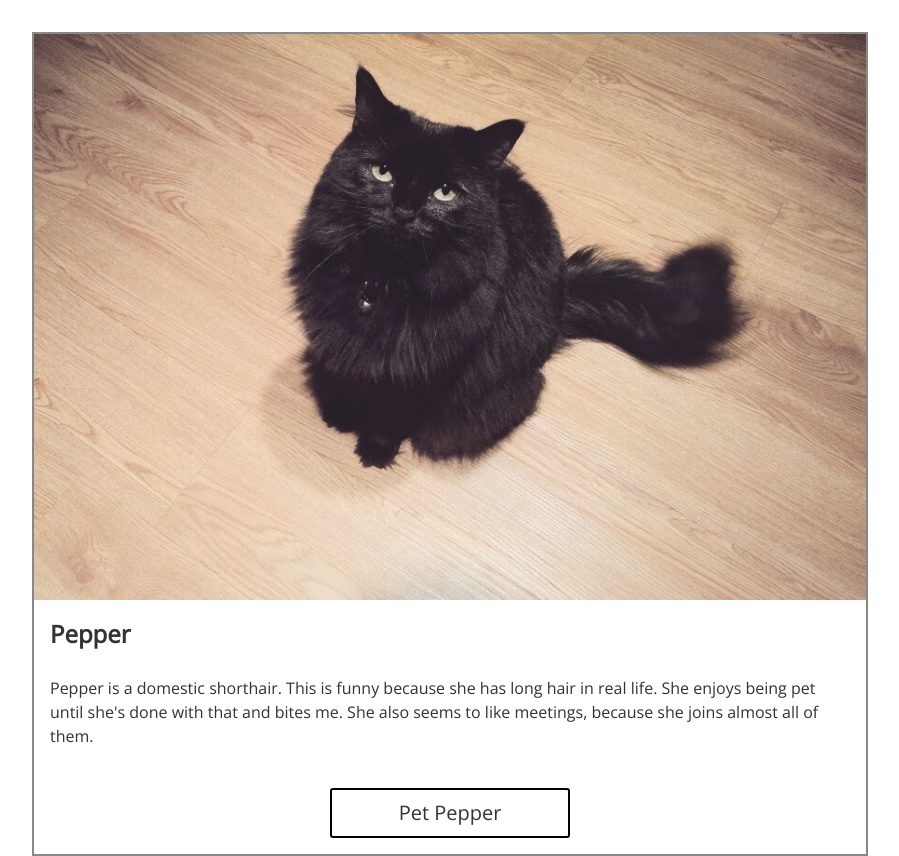
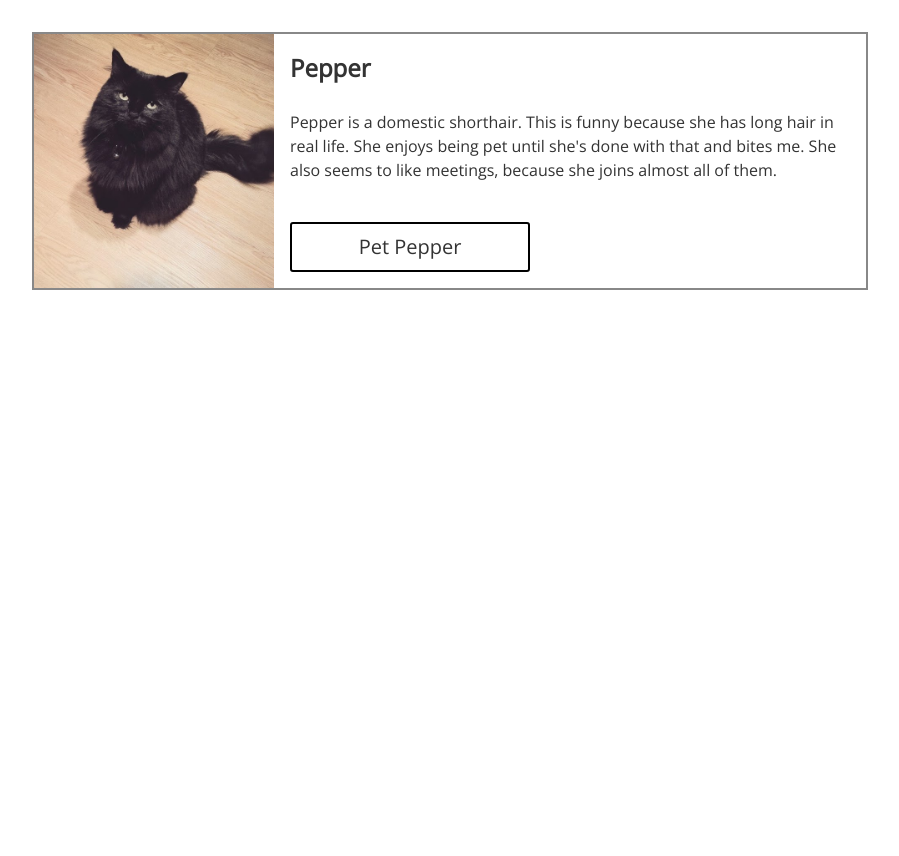
Before and after one commit to bignimbus/methodical-ui-lunch-learn, a React (Create React App) app: page / in a window 1280 px wide. Shown: the whole page, without its empty margins (190-1089 px from the left). After the commit the page ends 800 px from the top, so only its background shows below. Built offline with nearby package versions, Linux system fonts and the light colour scheme.

Commit message:
Commit 7: wider-screen breakpoint

```diff
--- a/src/App.css
+++ b/src/App.css
@@ -106,3 +106,32 @@
   transform: translateY(50%);
   width: 100%;
 }
+
+@media screen and (min-width: 768px) {
+  .card {
+    flex-direction: row;
+  }
+
+  .card__image {
+    flex: 0 0 240px;
+  }
+
+  .image__container {
+    overflow: hidden;
+    height: 100%;
+    position: relative;
+    width: 100%;
+  }
+
+  .image__img {
+    height: 100%;
+    position: absolute;
+    right: 50%;
+    transform: translateX(50%);
+    width: auto;
+  }
+
+  .button__container {
+    margin-left: 0;
+  }
+}
--- a/src/App.js
+++ b/src/App.js
@@ -1,8 +1,10 @@
-import React from 'react';
+import React, { useState } from 'react';
 import pepper from './pepper.jpg';
 import './App.css';
 
 const App = () => {
+  const [pets, addPet] = useState(0);
+
   return (
     <div className='container'>
       <div className='card'>
@@ -39,6 +41,11 @@ const App = () => {
                 <button
                   type='button'
                   className='button__btn'
+                  onClick={() => {
+                    const newPets = pets + 1;
+                    addPet(newPets);
+                    alert(`Pepper successfully petted. Total pets: ${newPets}`);
+                  }}
                 >
                   <div className='button__content'>
                     <span className='text text--md'>
```
